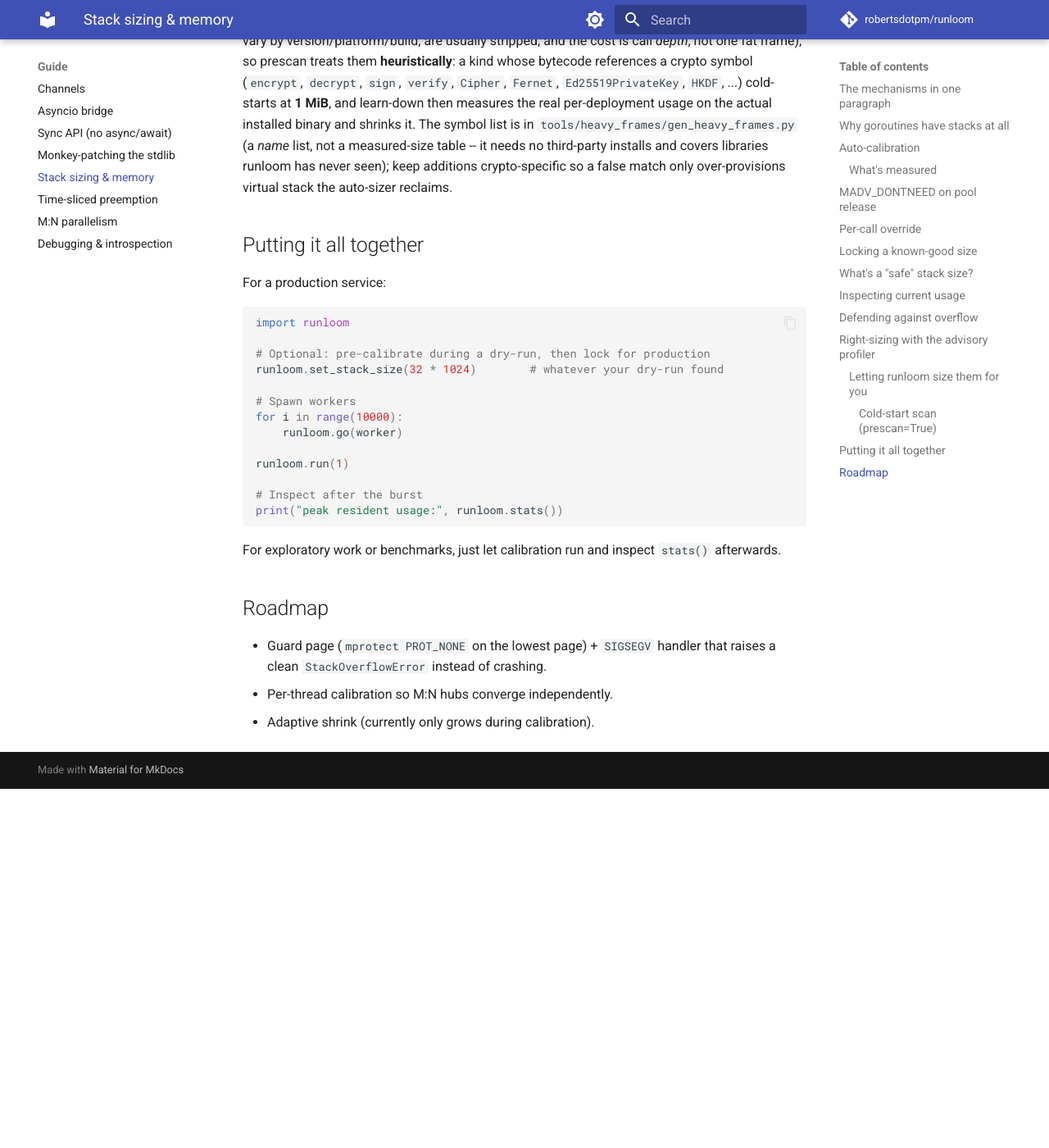
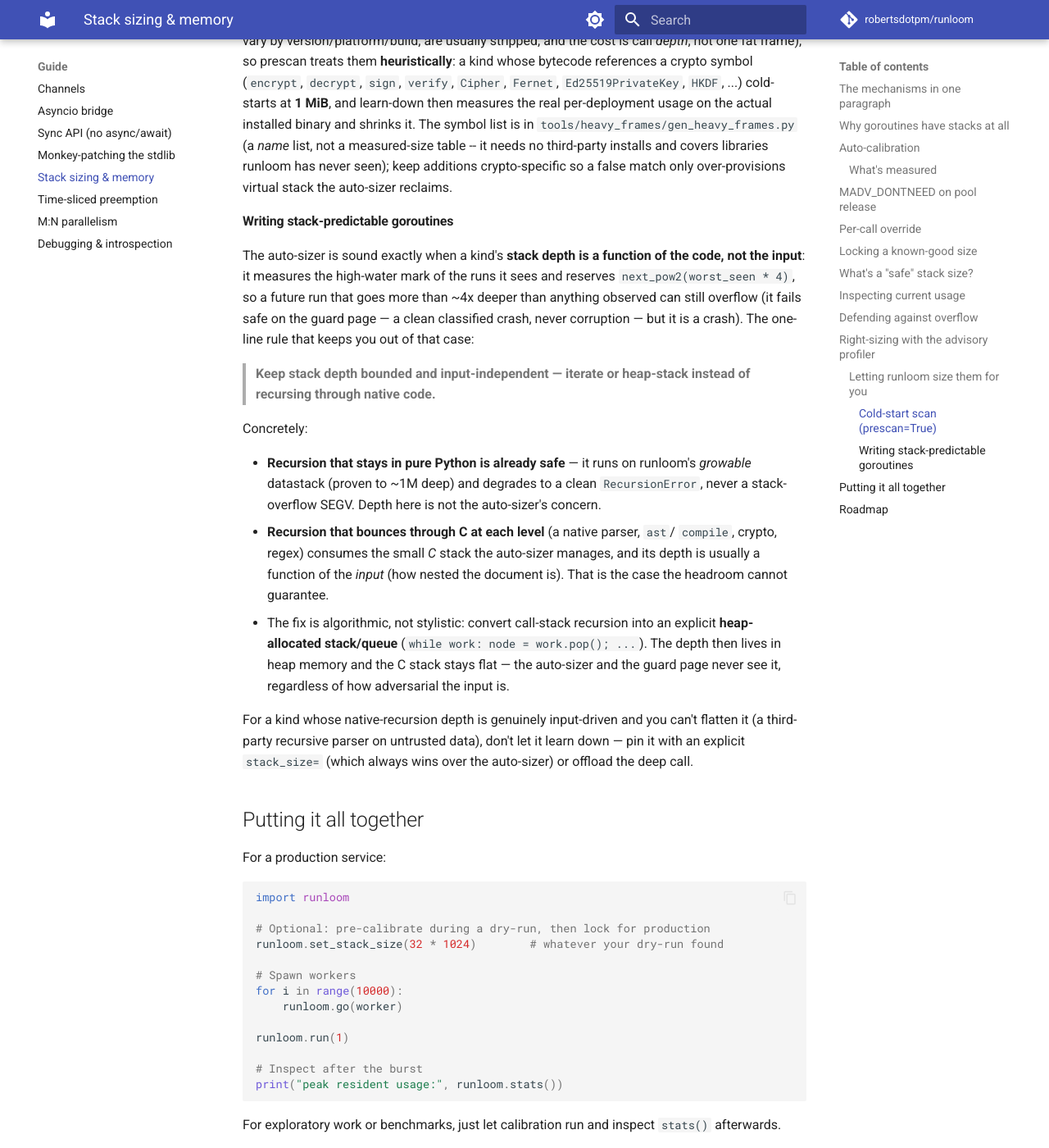
Before and after one commit to robertsdotpm/runloom, an MkDocs documentation site: the page built from docs/stack-sizing.md, in a window 1280 px wide and 1400 px high, scrolled down 7229 px. Shown: the whole window at 82% size. Built offline with MkDocs 1.6.1 and Material for MkDocs 9.7.7, drawn with Linux system fonts in a browser that asks for light colours; comment, search, counter and statistics services are not loaded; before the commit the page ends 8191 px from its top, so only the background shows below that.

Commit message:
docs(stack-sizing): add the "stack-predictable goroutines" rule
The auto-sizer is sound exactly when a kind's stack depth is a function of the
code, not the input.  Document the one-line rule -- keep depth bounded and
input-independent; iterate or heap-stack instead of recursing through native
code -- with the why: pure-Python recursion rides the growable datastack and is
already safe, C-bouncing recursion consumes the small managed C stack and its
depth is input-driven, and flattening recursion to an explicit heap stack keeps
the C stack flat regardless of input.  Plus the escape hatch (pin / offload a
genuinely input-driven native recursion).

```diff
--- a/docs/stack-sizing.md
+++ b/docs/stack-sizing.md
@@ -352,6 +352,39 @@ table -- it needs no third-party installs and covers libraries runloom has never
 seen); keep additions crypto-specific so a false match only over-provisions
 virtual stack the auto-sizer reclaims.
 
+#### Writing stack-predictable goroutines
+
+The auto-sizer is sound exactly when a kind's **stack depth is a function of the
+code, not the input**: it measures the high-water mark of the runs it sees and
+reserves `next_pow2(worst_seen * 4)`, so a future run that goes more than ~4x
+deeper than anything observed can still overflow (it fails safe on the guard
+page — a clean classified crash, never corruption — but it is a crash). The
+one-line rule that keeps you out of that case:
+
+> **Keep stack depth bounded and input-independent — iterate or heap-stack
+> instead of recursing through native code.**
+
+Concretely:
+
+* **Recursion that stays in pure Python is already safe** — it runs on runloom's
+  *growable* datastack (proven to ~1M deep) and degrades to a clean
+  `RecursionError`, never a stack-overflow SEGV. Depth here is not the
+  auto-sizer's concern.
+* **Recursion that bounces through C at each level** (a native parser, `ast`/
+  `compile`, crypto, regex) consumes the small *C* stack the auto-sizer manages,
+  and its depth is usually a function of the *input* (how nested the document
+  is). That is the case the headroom cannot guarantee.
+* The fix is algorithmic, not stylistic: convert call-stack recursion into an
+  explicit **heap-allocated stack/queue** (`while work: node = work.pop(); ...`).
+  The depth then lives in heap memory and the C stack stays flat — the
+  auto-sizer and the guard page never see it, regardless of how adversarial the
+  input is.
+
+For a kind whose native-recursion depth is genuinely input-driven and you can't
+flatten it (a third-party recursive parser on untrusted data), don't let it
+learn down — pin it with an explicit `stack_size=` (which always wins over the
+auto-sizer) or offload the deep call.
+
 ## Putting it all together
 
 For a production service:
```
